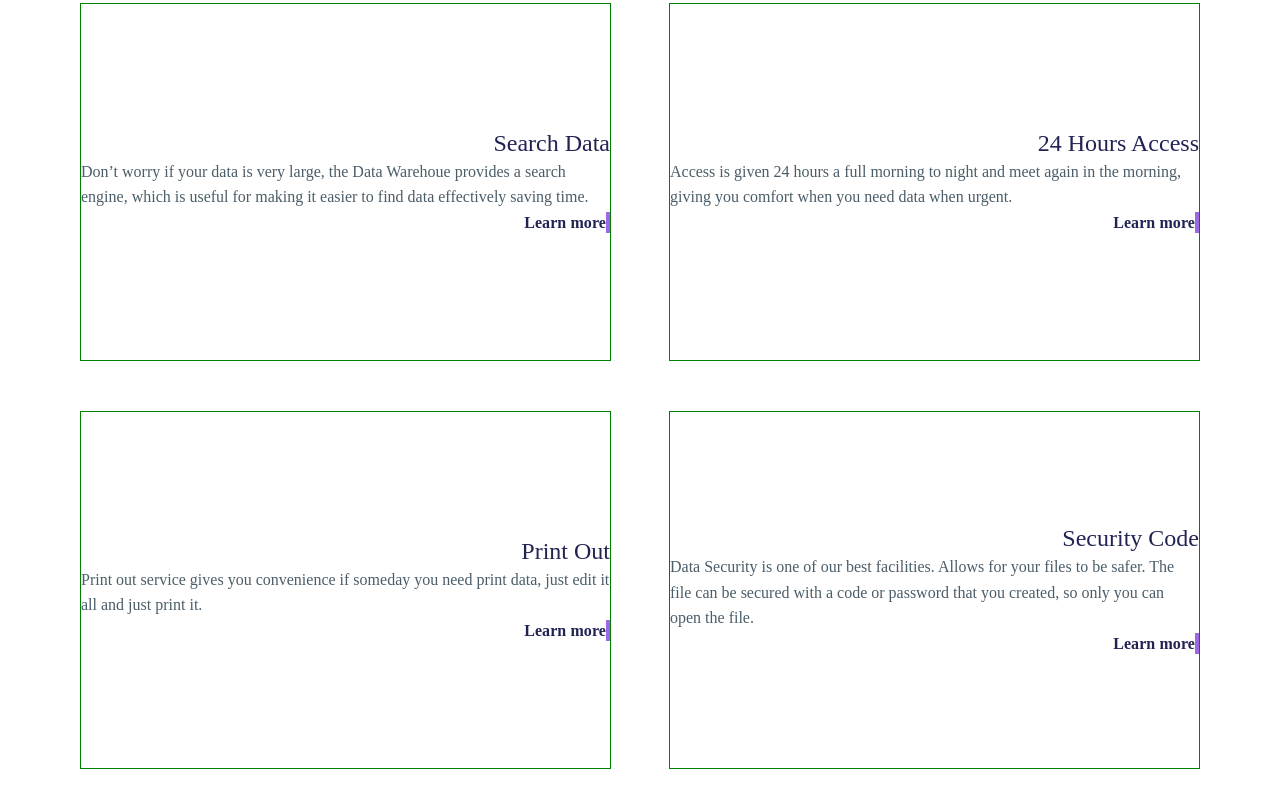
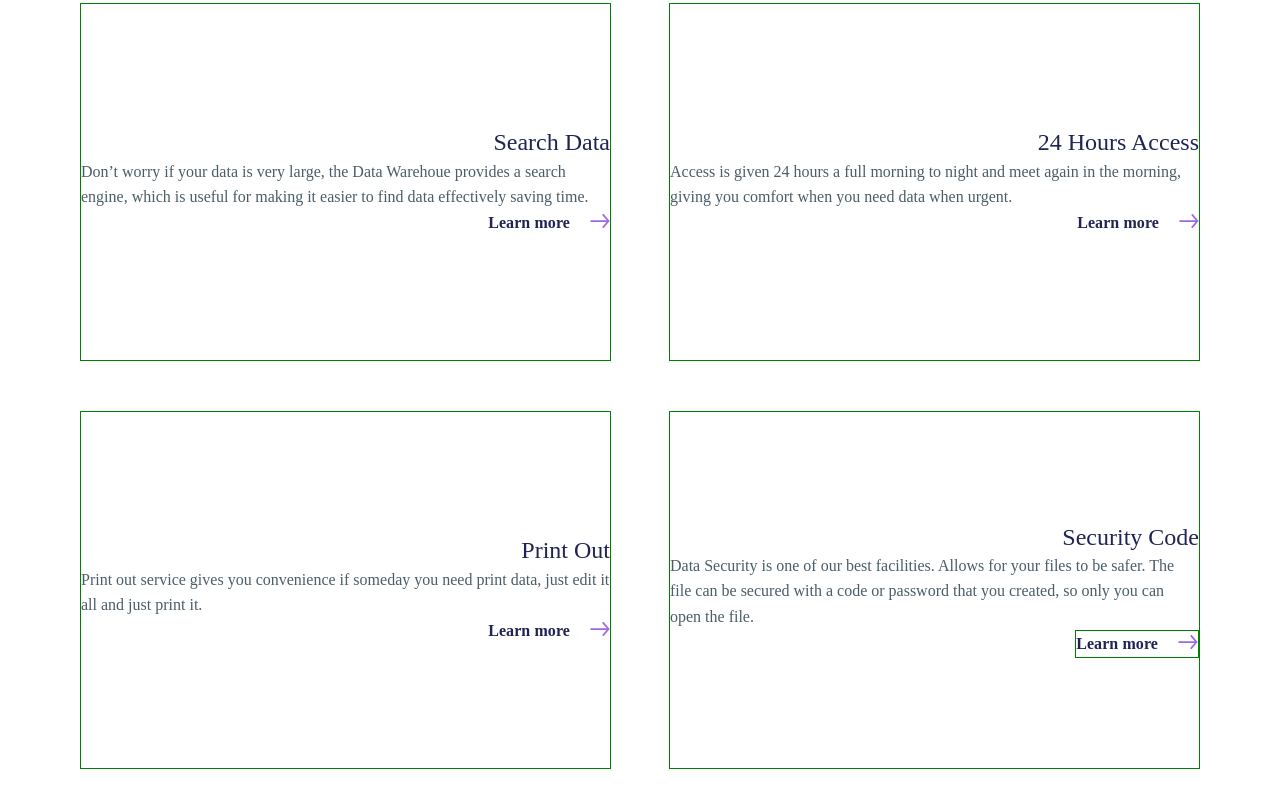
Before and after one commit to cirodil/ratio, a plain HTML site: page module_1/index.html in a window 1280 px wide. Shown: the part 1877-2684 px from the top of the page. Drawn offline with Linux system fonts and the light colour scheme.

Commit message:
some changes in "features" section

```diff
--- a/module_1/index.html
+++ b/module_1/index.html
@@ -70,7 +70,7 @@ safely but not be afraid of being stolen by others."
                 provides a search engine, which is useful for making it easier
                 to find data effectively saving time.
               </p>
-              <a href="#" class="more">Learn more</a>
+              <a href="#" class="more">Learn more<img src="./assets/arrow.svg" class="arrow" alt="arrow"></a>
             </div>
 
             <div class="features-card card-access">
@@ -80,7 +80,7 @@ safely but not be afraid of being stolen by others."
                 in the morning, giving you comfort when you need data when
                 urgent.
               </p>
-              <a href="#" class="more">Learn more</a>
+              <a href="#" class="more">Learn more<img src="./assets/arrow.svg" class="arrow" alt="arrow"></a>
             </div>
 
             <div class="features-card card-print">
@@ -89,7 +89,7 @@ safely but not be afraid of being stolen by others."
                 Print out service gives you convenience if someday you need
                 print data, just edit it all and just print it.
               </p>
-              <a href="#" class="more">Learn more</a>
+              <a href="#" class="more">Learn more<img src="./assets/arrow.svg" class="arrow" alt="arrow"></a>
             </div>
 
             <div class="features-card card-security">
@@ -99,7 +99,12 @@ safely but not be afraid of being stolen by others."
                 files to be safer. The file can be secured with a code or
                 password that you created, so only you can open the file.
               </p>
-              <a href="#" class="more">Learn more</a>
+              <div class="learn">
+                <p>Learn more</p>
+                <a  href=""><img class="arrow" src="./assets/arrow.svg" alt="arrow"></a>
+              </div>
+
+
             </div>
           </div>
         </div>
--- a/module_1/style.css
+++ b/module_1/style.css
@@ -230,24 +230,40 @@ body {
 
 .more {
   font-style: normal;
+  height: 26px;
   font-weight: 800;
   font-size: 16px;
   line-height: 160%;
   /* identical to box height, or 26px */
-
   letter-spacing: 0.005em;
   text-decoration: none;
   /* 2 */
-
   color: #212353;
 }
 
-.more::after {
-  content: "";
-  width: 14px;
-  height: 6px;
+.arrow {
 
-  border: 2px solid #9c69e2;
-  box-sizing: border-box;
-  transform: rotate(90deg);
+  width: 20px;
+  margin-left: 20px;
+
 }
+
+.learn {
+  display: flex;
+  align-items: center;
+
+  /* 2 */
+  color: #212353;
+  border: 1px solid green;
+}
+
+.learn p {
+  font-style: normal;
+  height: 26px;
+  font-weight: 800;
+  font-size: 16px;
+  line-height: 160%;
+  /* identical to box height, or 26px */
+  letter-spacing: 0.005em;
+  text-decoration: none;
+}
```
Also changed, not shown: module_1/assets/arrow.svg (added).
